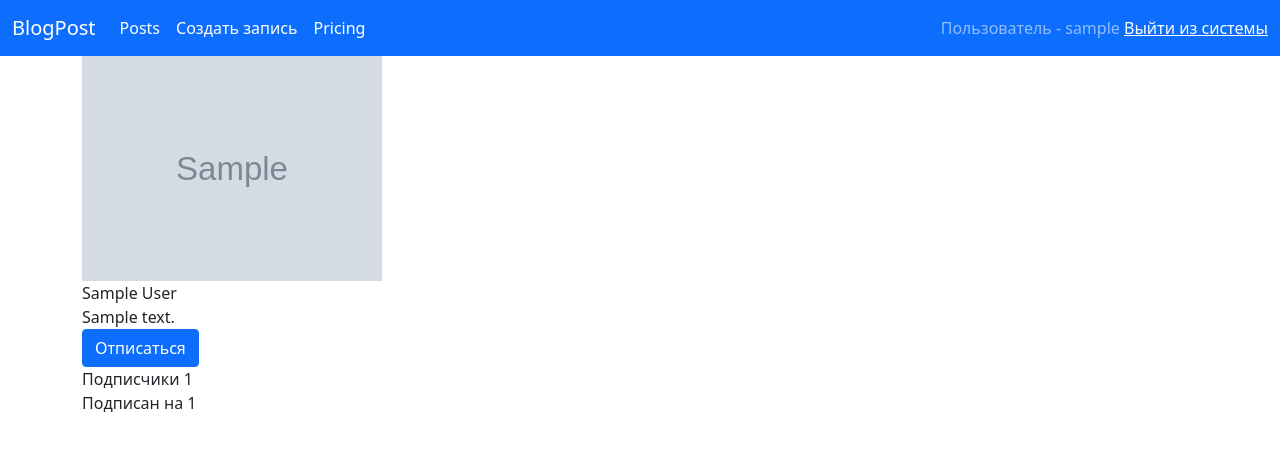
After one commit to sergeysemenov90/blogplatform, a Django app: a page that uses templates/base.html in a window 1280 px wide. The commit adds this page. Shown: the top 452 px of the page. Run offline with Django 4.2, Linux system fonts and the light colour scheme; a user stored in the database is signed in; tables that the repository leaves empty hold one stand-in row (values such as "Sample post"); grey boxes marked "Sample" are stand-in pictures; parts of the project's set-up code (start-up, migrations or seed data) failed here and were passed over; some libraries are stand-ins or nearby versions.

Commit message:
add follow/unfollow function and following class

```diff
--- a/blog/models.py
+++ b/blog/models.py
@@ -1,13 +1,20 @@
 from django.db import models
 from django.contrib.auth.models import AbstractUser
 
+
 class SiteUser(AbstractUser):
     """Базовый класс пользователя сайта"""
+    description = models.CharField(max_length=500, blank = True, null=True)
     image = models.ImageField(upload_to='media/user_image/%Y/%m/%d', blank=True, null=True)
+    followers = models.ManyToManyField(to='self')
 
     class Meta:
         verbose_name = 'Пользователь'
         verbose_name_plural = 'Пользователи'
+
+    def get_absolute_url(self):
+        from django.urls import reverse
+        return reverse('user_profile', args=[str(self.pk)])
 
 
 class Blog(models.Model):
@@ -70,3 +77,10 @@ class Comment(models.Model):
     class Meta:
         verbose_name = 'Комментарий'
         verbose_name_plural = 'Комментарии'
+
+
+class UserFollowing(models.Model):
+    """Пользователи, на которых подписан юзер, и его подписчики"""
+
+    followee = models.ForeignKey(to=SiteUser, related_name='following', on_delete=models.CASCADE)
+    follower = models.ForeignKey(to=SiteUser, related_name='followerss', on_delete=models.CASCADE)
--- a/blog/templates/blog/index.html
+++ b/blog/templates/blog/index.html
@@ -2,9 +2,32 @@
 {% block title %}Записи пользователей{% endblock %}
 
 
-{% block search %}
+{% block content %}
 <form name="search">
     <input type="text" name="search" placeholder="Введите значение">
     <button class="btn btn-primary" type="submit">Искать</button>
 </form>
+<h1 class="mt-15 mb-15" align="center">Список популярных постов</h1>
+<div class="container">
+    <div class="row">
+        {% for post in posts %}
+        <div class="col-lg-4 col-md-4 col-sm-12 ">
+            <div class="card w-auto p-3" align="center">
+                <span><a href="{{ post.author.get_absolute_url }}">{{post.author}}</a></span>
+                <div class="card-img h-auto w-auto p-3">
+                    <img src="{{ post.image.url }}" class="rounded mx-auto d-block" alt="Фото записи">
+                </div>
+                <div class="card-body">
+                    <h5 class="card-title">{{ post.title }}</h5>
+                    <p class="card-text">{{post.content | truncatechars:100 }}</p>
+                </div>
+                <div class="card-footer" align="center">
+                    <a href="{{ post.get_absolute_url }}" class="btn btn-primary">Читать полностью</a>
+                </div>
+            </div>
+        </div>
+        {% endfor %}
+    </div>
+</div>
 {% endblock %}
+{%block comments%}{%endblock%}
--- a/blog/templates/blog/post_create.html
+++ b/blog/templates/blog/post_create.html
@@ -1,7 +1,7 @@
-{% extends 'base.html' %}
+{% extends 'blog/index.html' %}
 {% load crispy_forms_tags %}
 
-{% block post_create %}
+{% block content %}
 <div  class="container mt-3" >
     <div  class="row justify-content-center">
       <div  class="col-4">
--- a/blog/templates/blog/post_detail.html
+++ b/blog/templates/blog/post_detail.html
@@ -1,4 +1,4 @@
-{% extends 'base.html' %}
+{% extends 'blog/index.html' %}
 {% load crispy_forms_tags %}
 
 {% block title %}{{post.title}} | {{post.author}} {% endblock %}
--- /dev/null
+++ b/blog/templates/blog/user_profile.html
@@ -0,0 +1,47 @@
+{% extends 'blog/index.html' %}
+{% load static %}
+
+{% block title %}Страница пользователя {{object.username}}{% endblock %}
+{% block content %}
+<div class="container">
+    <div>
+        {%if siteuser.image%}
+        <img src="{{user.image.url}}"  width = "300">
+        {%else%}
+        <img src="https://w7.pngwing.com/pngs/906/222/png-transparent-computer-icons-user-profile-avatar-french-people-computer-network-heroes-black.png" width="300">
+        {%endif%}
+    </div>
+    <div class="mt-15">
+        {{siteuser.get_full_name}}
+    </div>
+    <div class="mt-15">
+        {{siteuser.description}}
+    </div>
+
+
+    {% if user.is_authenticated %}
+    <form action="{% url 'user_follow_unfollow' siteuser.id %}" method="post">
+        {% csrf_token %}
+        {% if is_follow %}
+        <button type="submit" name="user_id" value="{{siteuser.id}}" class="btn btn-primary">
+            Отписаться
+        </button>
+        {% else %}
+        <button type="submit" name="user_id" value="{{siteuser.id}}" class="btn btn-primary">
+            Подписаться
+        </button>
+        {% endif %}
+    </form>
+    {% endif %}
+
+
+    <div class="mt-15">
+        Подписчики {{following.count}}
+    </div>
+    <div class="mt-15">
+        Подписан на {{followers.count}}
+    </div>
+</div>
+
+
+{% endblock %}
--- a/blog/urls.py
+++ b/blog/urls.py
@@ -1,8 +1,8 @@
 from django.conf import settings
 from django.conf.urls.static import static
 from django.urls import path
-from .views import PostListView, PostDetailView, PostCreateView, PostUpdateView, CommentCreateView
-from .services import like_or_dislike_post
+from .views import PostListView, PostDetailView, PostCreateView, PostUpdateView, CommentCreateView, UserDetailView
+from .services import like_or_dislike_post, user_follow_unfollow
 
 urlpatterns = [
     path('posts', PostListView.as_view(), name='post_list'),
@@ -10,7 +10,9 @@ urlpatterns = [
     path('post/<int:pk>/update', PostUpdateView.as_view(), name='post_update'),
     path('post/post_create', PostCreateView.as_view(), name='post_create'),
     path('post/<int:pk>/like', like_or_dislike_post, name='post_like_or_dislike'),
-    path('post/<int:pk>/leave_comment', CommentCreateView.as_view(), name='post_leave_comment')
+    path('post/<int:pk>/leave_comment', CommentCreateView.as_view(), name='post_leave_comment'),
+    path('@<pk>/', UserDetailView.as_view(), name='user_profile'),
+    path('@<pk>/follow', user_follow_unfollow, name='user_follow_unfollow'),
 ]
 
 if settings.DEBUG:
--- a/blog/views.py
+++ b/blog/views.py
@@ -1,7 +1,7 @@
 from django.shortcuts import get_object_or_404
 from django.urls import reverse_lazy
 from django.views.generic import ListView, DetailView, CreateView, UpdateView
-from .models import Post, Comment
+from .models import Post, Comment, SiteUser, UserFollowing
 from .forms import CommentCreateForm
 from django.contrib.auth.mixins import LoginRequiredMixin
 
@@ -80,5 +80,33 @@ class CommentCreateView(LoginRequiredMixin, CreateView):
         return super().form_valid(form)
 
     def get_success_url(self):
-        print(self.object.pk)
         return reverse_lazy('post_detail', kwargs=({'pk': self.object.pk}))
+
+
+class UserDetailView(DetailView):
+    """Страница пользователя"""
+    model = SiteUser
+    template_name = 'blog/user_profile.html'
+    context_object_name = 'siteuser'
+
+    def get_context_data(self, **kwargs):
+        user = get_object_or_404(SiteUser, id=self.kwargs['pk'])
+        context = super().get_context_data()
+        context['following'] = UserFollowing.objects.filter(follower=user)
+        context['followers'] = UserFollowing.objects.filter(followee=user)
+        is_follow = False
+        follow = user.followerss.filter(followee=self.request.user)
+        if follow.exists():
+            is_follow = True
+        context['is_follow'] = is_follow
+        return context
+
+
+
+
+# TODO: Страница пользователя
+# TODO: Страница блога
+# TODO: Страница тэга
+# TODO: Облако тэгов на главной
+# TODO: Ajax для отправки post без перезагрузки страницы
+# TODO: Переделать главную
--- a/templates/base.html
+++ b/templates/base.html
@@ -61,32 +61,7 @@
 </nav>
 
 {% block search %}{% endblock %}
-{# Карточка отдельной записи #}
-{% block content %}
-<h1 class="mt-15 mb-15" align="center">Список популярных постов</h1>
-<div class="container">
-    <div class="row">
-        {% for post in posts %}
-        <div class="col-lg-4 col-md-4 col-sm-12 ">
-            <div class="card w-auto p-3" align="center">
-                <div class="card-img h-auto w-auto p-3">
-                    <img src="{{ post.image.url }}" class="rounded mx-auto d-block" alt="Фото записи">
-                </div>
-                <div class="card-body">
-                    <h5 class="card-title">{{ post.title }}</h5>
-                    <p class="card-text">{{post.content | truncatechars:100 }}</p>
-                </div>
-                <div class="card-footer" align="center">
-                    <a href="{{ post.get_absolute_url }}" class="btn btn-primary">Читать полностью</a>
-                </div>
-            </div>
-        </div>
-        {% endfor %}
-    </div>
-</div>
-{% endblock %}
-
-{%block comments%}{%endblock%}
+{% block content %}Здесь пока так тихо...{% endblock %}
 
 {% block login %}{% endblock %}
 {% block post_create %}{% endblock %}
```
Also changed, not shown: blog/services.py (+15 -3 lines), blog/migrations/0011_siteuser_description_alter_post_blog.py (added), blog/migrations/0012_siteuser_followers_userfollowing.py (added), blog/migrations/0013_rename_user_id_userfollowing_followee_and_more.py (added).
